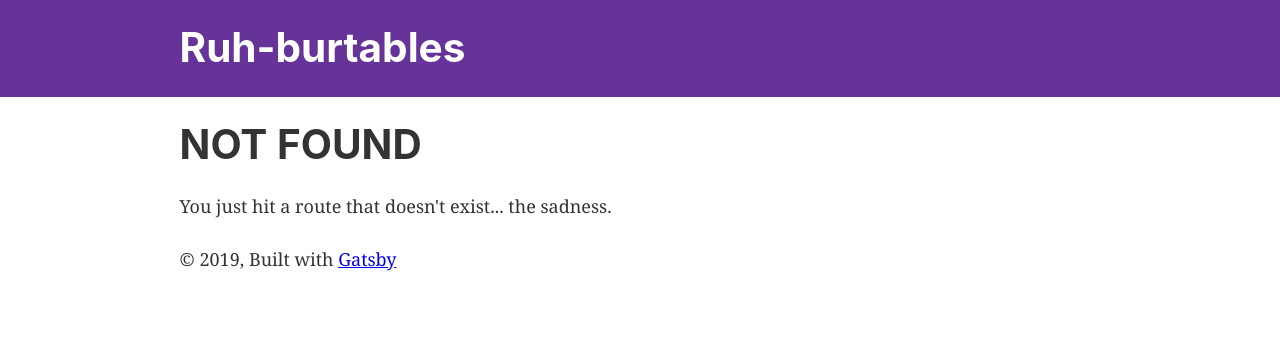
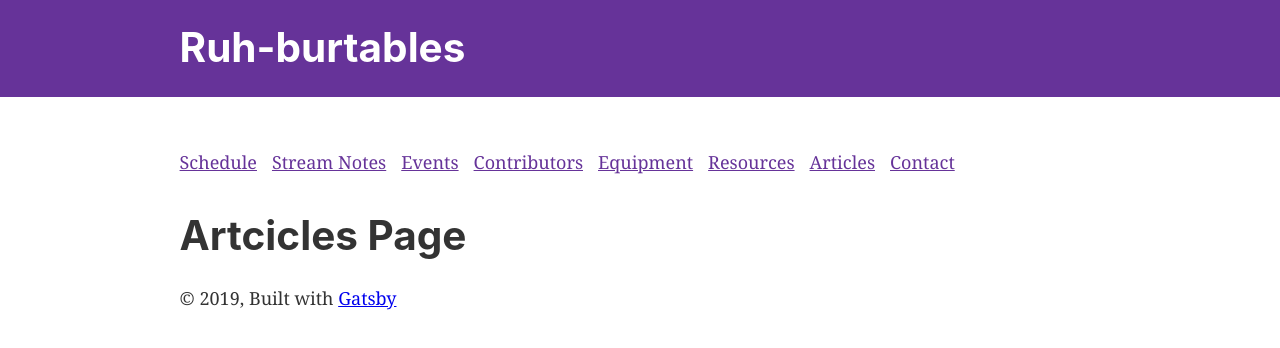
Before and after one commit to mtheoryx/roberttables-livestream, a Gatsby site in the folder public-site/: page /articles in a window 1280 px wide. Before the commit this address had no page. Built offline with nearby package versions, Linux system fonts and the light colour scheme; Gatsby itself is replaced by a stand-in of ours.

Commit message:
Add initial nav, pages, schedule component

```diff
--- a/public-site/gatsby-config.js
+++ b/public-site/gatsby-config.js
@@ -1,8 +1,18 @@
 module.exports = {
   siteMetadata: {
     title: `Ruh-burtables`,
-    description: `Online destination for roberttables stream and community to learn and grow together`,
+    description: `Online destination for roberttables twitch stream and community to learn and grow together`,
     author: `David Poindexter`,
+    navLinks: [
+      { name: "schedule", link: "/schedule" },
+      { name: "stream notes", link: "/stream-notes" },
+      { name: "events", link: "/events" },
+      { name: "contributors", link: "/contributors" },
+      { name: "equipment", link: "/equipment" },
+      { name: "resources", link: "/resources" },
+      { name: "articles", link: "/articles" },
+      { name: "contact", link: "/contact" },
+    ],
   },
   plugins: [
     `gatsby-plugin-react-helmet`,
--- a/public-site/src/components/header.js
+++ b/public-site/src/components/header.js
@@ -2,7 +2,8 @@ import { Link } from "gatsby"
 import PropTypes from "prop-types"
 import React from "react"
 
-const Header = ({ siteTitle }) => (
+const Header = ({ siteTitle, navLinks }) => (
+  <>
     <header
       style={{
         background: `rebeccapurple`,
@@ -29,6 +30,28 @@ const Header = ({ siteTitle }) => (
         </h1>
       </div>
     </header>
+    <nav
+      style={{
+        display: "flex",
+        margin: `0 auto`,
+        maxWidth: 960,
+        padding: `1.45rem 1.0875rem`,
+      }}
+    >
+      {/* @TODO: Move to component and import, and use styled-components */}
+      {/* @TODO: make responsive on mobile with optional drop-down on small sizes? */}
+      {navLinks.map((navLink, index) => (
+        <li style={{ listStyleType: "none", marginRight: "15px" }}>
+          <Link
+            to={navLink.link}
+            style={{ color: `rebeccapurple`, textTransform: "capitalize" }}
+          >
+            {navLink.name}
+          </Link>
+        </li>
+      ))}
+    </nav>
+  </>
 )
 
 Header.propTypes = {
--- a/public-site/src/components/layout.js
+++ b/public-site/src/components/layout.js
@@ -19,13 +19,20 @@ const Layout = ({ children }) => (
         site {
           siteMetadata {
             title
+            navLinks {
+              name
+              link
+            }
           }
         }
       }
     `}
     render={data => (
       <>
-        <Header siteTitle={data.site.siteMetadata.title} />
+        <Header
+          siteTitle={data.site.siteMetadata.title}
+          navLinks={data.site.siteMetadata.navLinks}
+        />
         <div
           style={{
             margin: `0 auto`,
--- /dev/null
+++ b/public-site/src/pages/articles.js
@@ -0,0 +1,11 @@
+import React from "react"
+
+import Layout from "../components/layout"
+
+const Articles = () => (
+  <Layout>
+    <h1>Artcicles Page</h1>
+  </Layout>
+)
+
+export default Articles
```
Also changed, not shown: engineer-notes.md (+1 -0 lines), public-site/src/pages/contact.js (added, +11 -0 lines), public-site/src/pages/contributors.js (added, +11 -0 lines), public-site/src/pages/equipment.js (added, +11 -0 lines), public-site/src/pages/events.js (added, +11 -0 lines), public-site/src/pages/resources.js (added, +11 -0 lines), public-site/src/pages/schedule.js (added, +11 -0 lines), public-site/src/pages/stream-notes.js (added, +11 -0 lines). Lines whose indentation alone changed are shown as unchanged.
